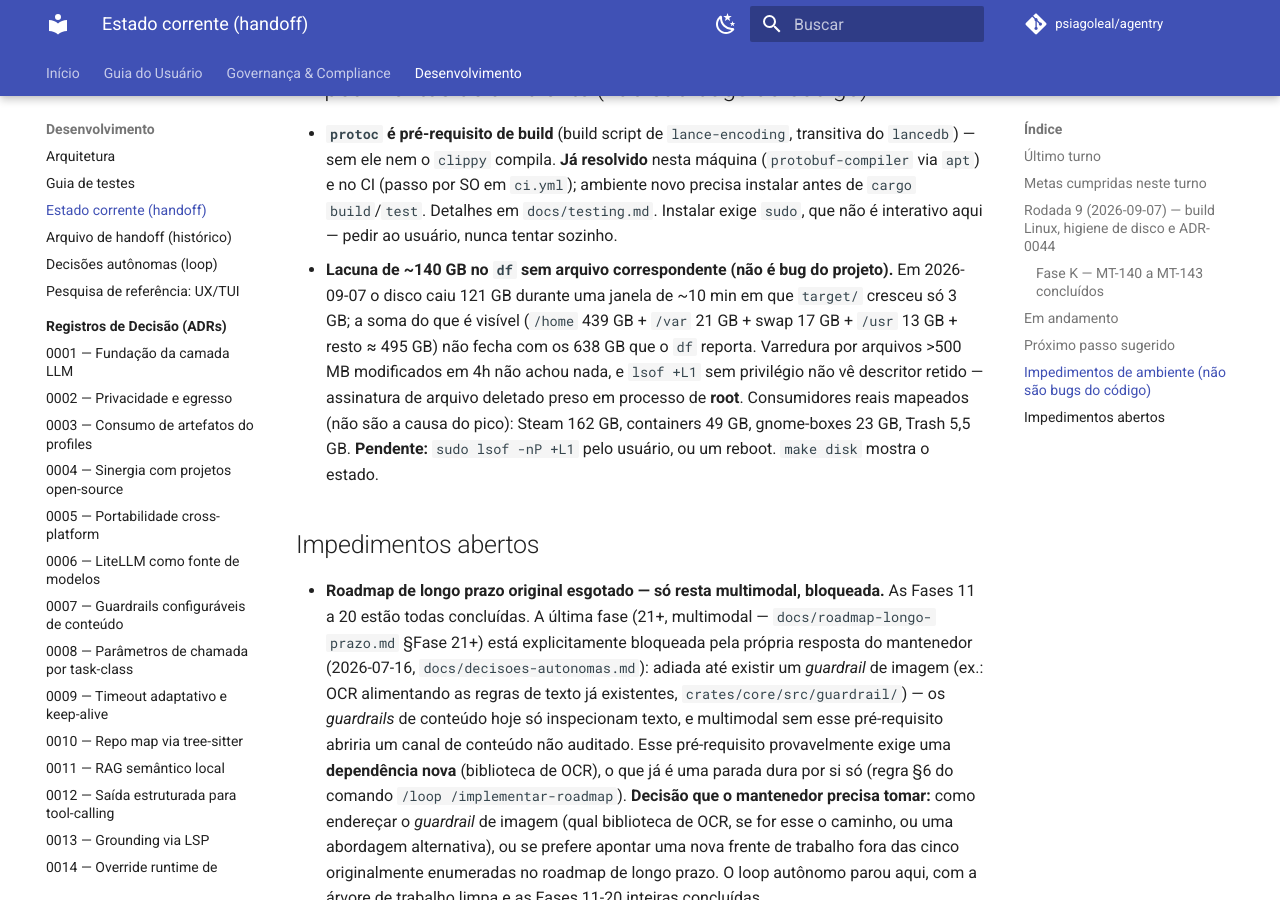
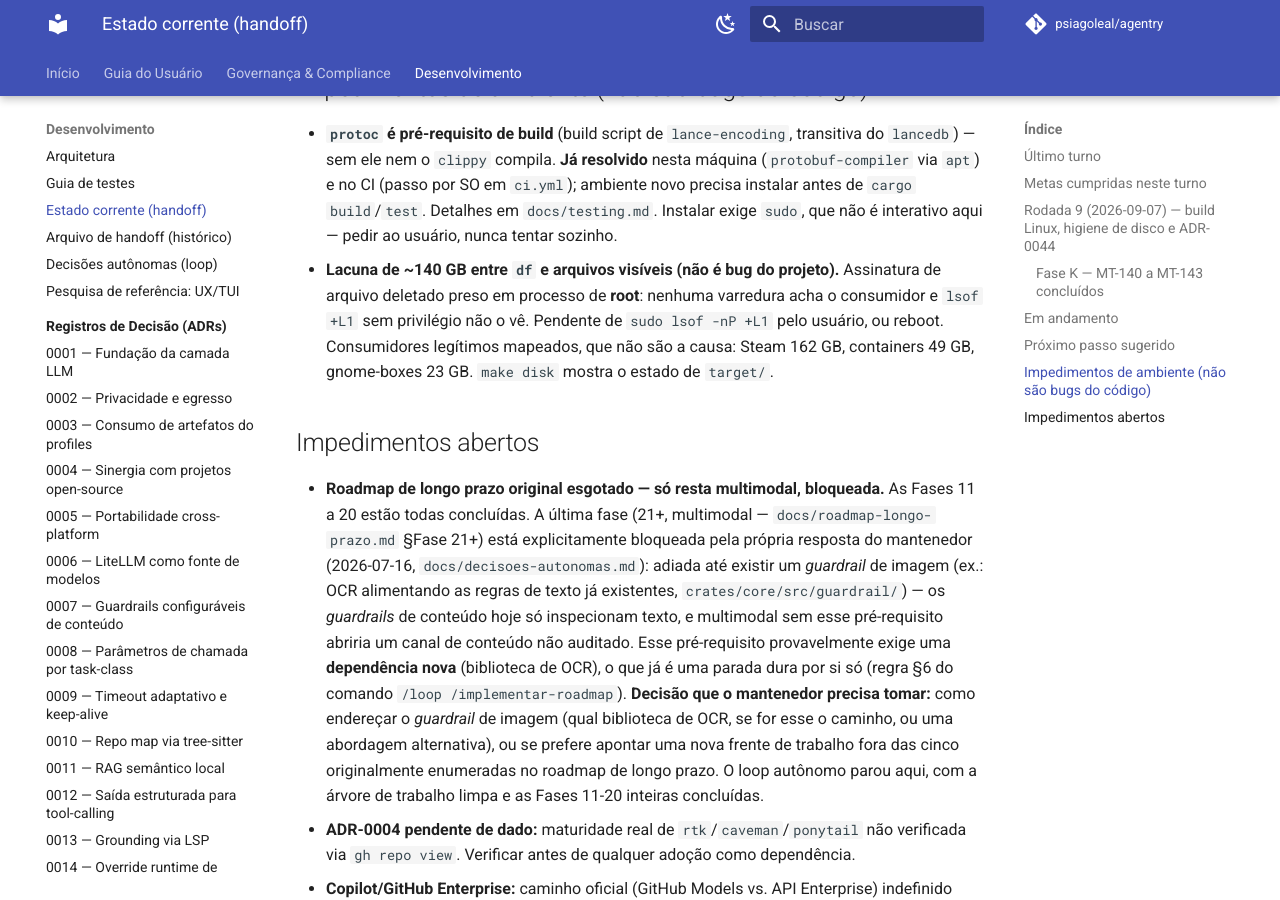
Before and after one commit to psiagoleal/agentry, an MkDocs documentation site: the page built from docs/CURRENT-STATE.md, in a window 1280 px wide and 900 px high, scrolled down 3317 px. Built offline with MkDocs 1.6.1 and Material for MkDocs 9.7.7, drawn with Linux system fonts in a browser that asks for light colours; comment, search, counter and statistics services are not loaded.

Commit message:
docs(handoff): comprime o item de disco; handoff volta ao teto
{agente: Claude Code; modelo: claude-opus-5}

```diff
--- a/docs/CURRENT-STATE.md
+++ b/docs/CURRENT-STATE.md
@@ -129,14 +129,11 @@ Decisões do mantenedor, em ordem de impacto:
   (`protobuf-compiler` via `apt`) e no CI (passo por SO em `ci.yml`); ambiente novo precisa
   instalar antes de `cargo build`/`test`. Detalhes em `docs/testing.md`. Instalar exige
   `sudo`, que não é interativo aqui — pedir ao usuário, nunca tentar sozinho.
-- **Lacuna de ~140 GB no `df` sem arquivo correspondente (não é bug do projeto).** Em
-  2026-09-07 o disco caiu 121 GB durante uma janela de ~10 min em que `target/` cresceu só
-  3 GB; a soma do que é visível (`/home` 439 GB + `/var` 21 GB + swap 17 GB + `/usr` 13 GB +
-  resto ≈ 495 GB) não fecha com os 638 GB que o `df` reporta. Varredura por arquivos >500 MB
-  modificados em 4h não achou nada, e `lsof +L1` sem privilégio não vê descritor retido —
-  assinatura de arquivo deletado preso em processo de **root**. Consumidores reais mapeados
-  (não são a causa do pico): Steam 162 GB, containers 49 GB, gnome-boxes 23 GB, Trash 5,5 GB.
-  **Pendente:** `sudo lsof -nP +L1` pelo usuário, ou um reboot. `make disk` mostra o estado.
+- **Lacuna de ~140 GB entre `df` e arquivos visíveis (não é bug do projeto).** Assinatura de
+  arquivo deletado preso em processo de **root**: nenhuma varredura acha o consumidor e
+  `lsof +L1` sem privilégio não o vê. Pendente de `sudo lsof -nP +L1` pelo usuário, ou reboot.
+  Consumidores legítimos mapeados, que não são a causa: Steam 162 GB, containers 49 GB,
+  gnome-boxes 23 GB. `make disk` mostra o estado de `target/`.
 
 ## Impedimentos abertos
 
```
